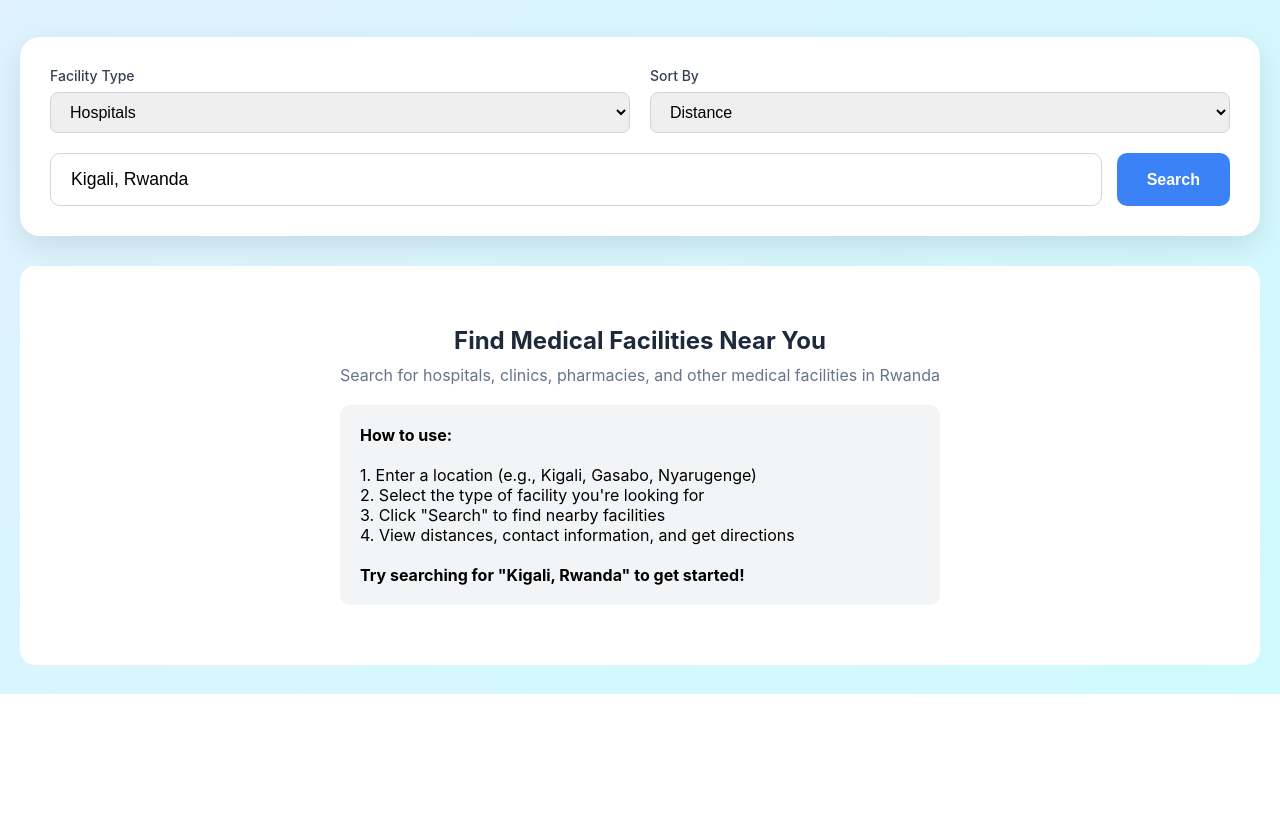
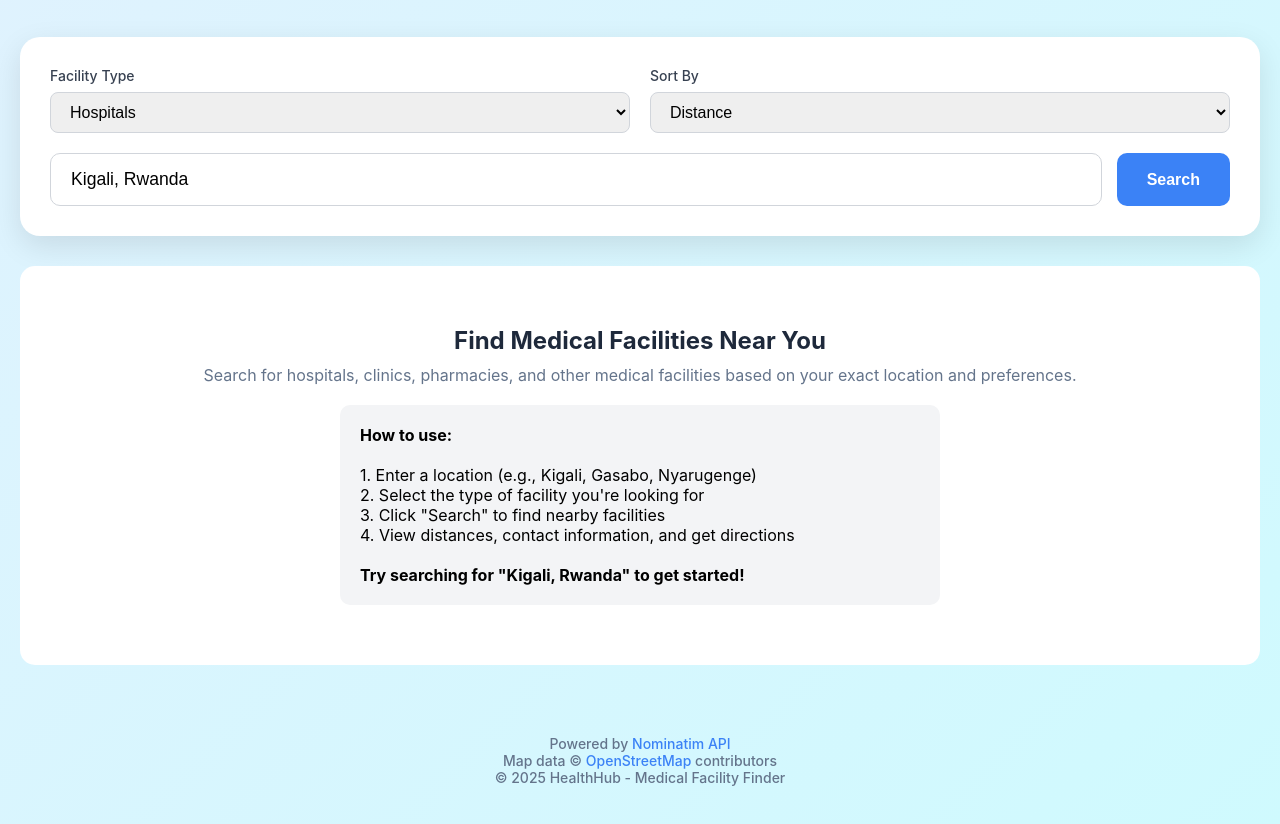
Before and after one commit to solomon-211/Web_Infrastructures_Summative_Assignment, a plain HTML site: page Index.html in a window 1280 px wide. Shown: the part 106-930 px from the top of the page. Before the commit the page ends 800 px from the top, so only its background shows below. Drawn offline with Linux system fonts and the light colour scheme.

Commit message:
.\Index.html

```diff
--- a/Index.html
+++ b/Index.html
@@ -188,6 +188,24 @@
             animation: spin 1s linear infinite;
         }
 
+        footer {
+            text-align: center;
+            padding: 30px;
+            color: #64748b;
+            font-size: 0.875rem;
+            font-weight: 500;
+            margin-top: 40px;
+        }
+
+        footer a {
+            color: #3b82f6;
+            text-decoration: none;
+        }
+
+        footer a:hover {
+            text-decoration: underline;
+        }
+
         @keyframes spin {
             to { transform: rotate(360deg); }
         }
@@ -249,8 +267,14 @@
         <div id="resultsContainer"></div>
     </div>
 
+    <footer>
+        <p>Powered by <a href="https://nominatim.openstreetmap.org/" target="_blank">Nominatim API</a></p>
+        <p>Map data © <a href="https://www.openstreetmap.org/copyright" target="_blank">OpenStreetMap</a> contributors</p>
+        <p>© 2025 HealthHub - Medical Facility Finder</p>
+    </footer>
+
     <script>
-        // --- 1. SETTING UP THE APP'S MEMORY (STATE) ---
+        // --- 1. SETTING UP THE APP'S STATE ---
 
         // This holds all the important information for the app, like the list of found places.
         let state = {
@@ -559,7 +583,7 @@
                         Find Medical Facilities Near You
                     </h3>
                     <p style="color: #64748b; margin-bottom: 20px;">
-                        Search for hospitals, clinics, pharmacies, and other medical facilities in Rwanda
+                        Search for hospitals, clinics, pharmacies, and other medical facilities based on your exact location and preferences.
                     </p>
                     <div style="background: #f3f4f6; padding: 20px; border-radius: 10px; max-width: 600px; margin: 0 auto; text-align: left;">
                         <strong>How to use:</strong><br><br>
```
